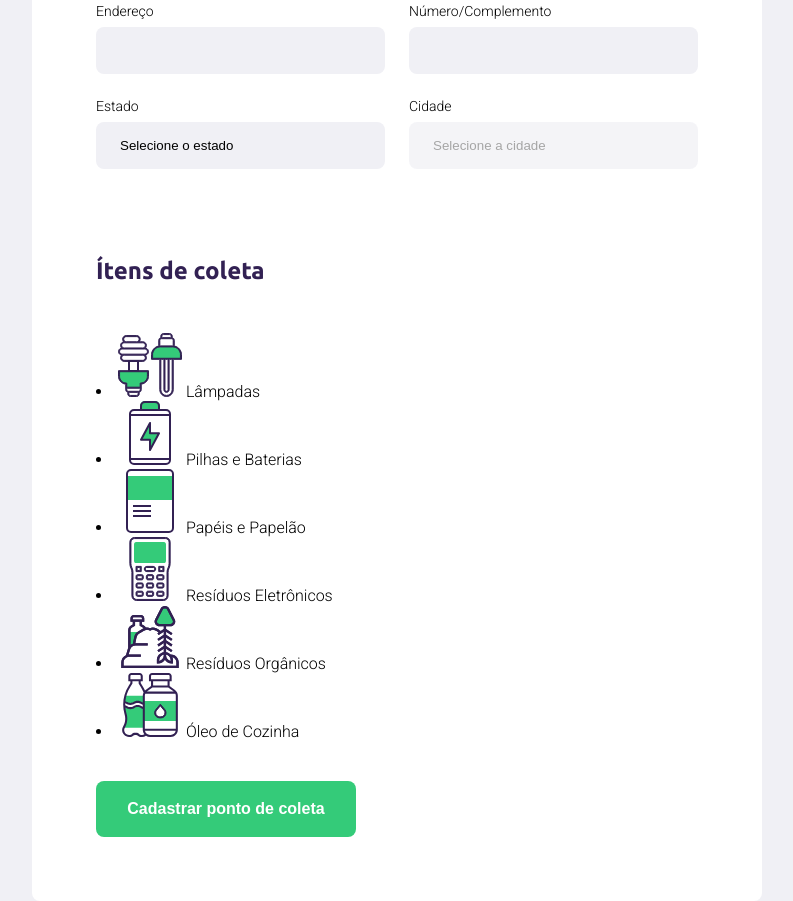
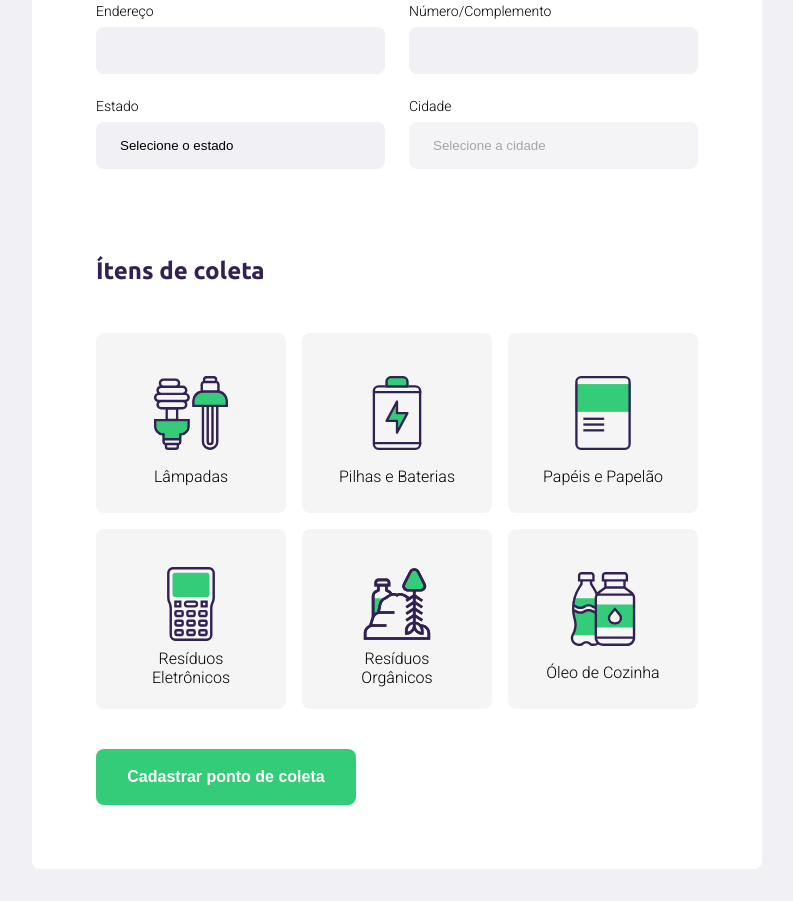
Before and after one commit to almeidajonathan/ecoleta-discovery-starter, a plain HTML site: page create-point.html in a window 1280 px wide. Shown: the part 494-1395 px from the top of the page, without its empty margins (243-1036 px from the left). After the commit the page ends 1363 px from the top, so only its background shows below. Drawn offline with Linux system fonts and the light colour scheme; no server answers.

Commit message:
estilizando os seletores

```diff
--- a/styles/create-point.css
+++ b/styles/create-point.css
@@ -26,6 +26,7 @@
     margin-right: 1rem;
 }
 
+/*---------------------- Formulário ---------------------- */
 form {
     max-width: 730px;
     background-color: #fff;
@@ -103,3 +104,41 @@ form button {
 form button:hover {
     background-color: #2fb86e;
 }
+/*---------------------- Ítens de coleta ---------------------- */
+.items-grid {
+    display: grid;
+    grid-template-columns: 1fr 1fr 1fr;
+    grid-template-rows: auto;
+    gap: 1rem;
+}
+
+.items-grid li {
+    background-color: #f5f5f5;
+    list-style: none;
+    border: 2px solid #f5f5f5;
+    height: 180px;
+    padding: 32px 24px 16px;
+    width: 100%;
+    display: flex;
+    flex-direction: column;
+    margin-inline: auto;
+    align-items: center;
+    justify-content: space-around;
+    text-align: center;
+    cursor: pointer;
+    border-radius: 8px;
+}
+
+.items-grid li img {
+    width: 74.1875px;
+    height: 74.1875px;
+}
+
+.items-grid li.selected {
+    background-color: #e1faec;
+    border: 2px solid #34cb79;
+}
+
+.items-grid li img, .items-grid li span {
+    pointer-events: none;
+}
```
